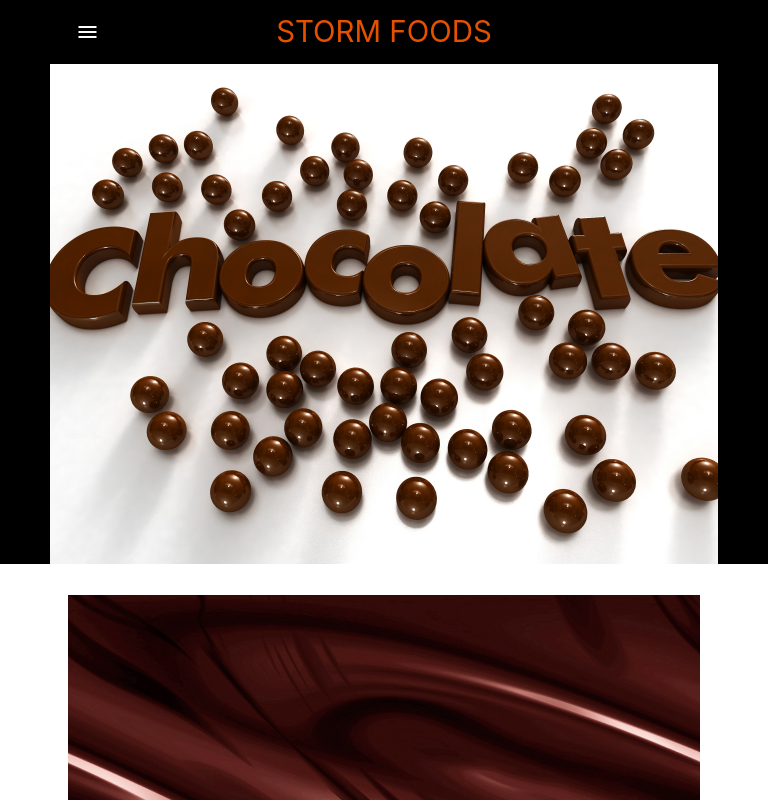
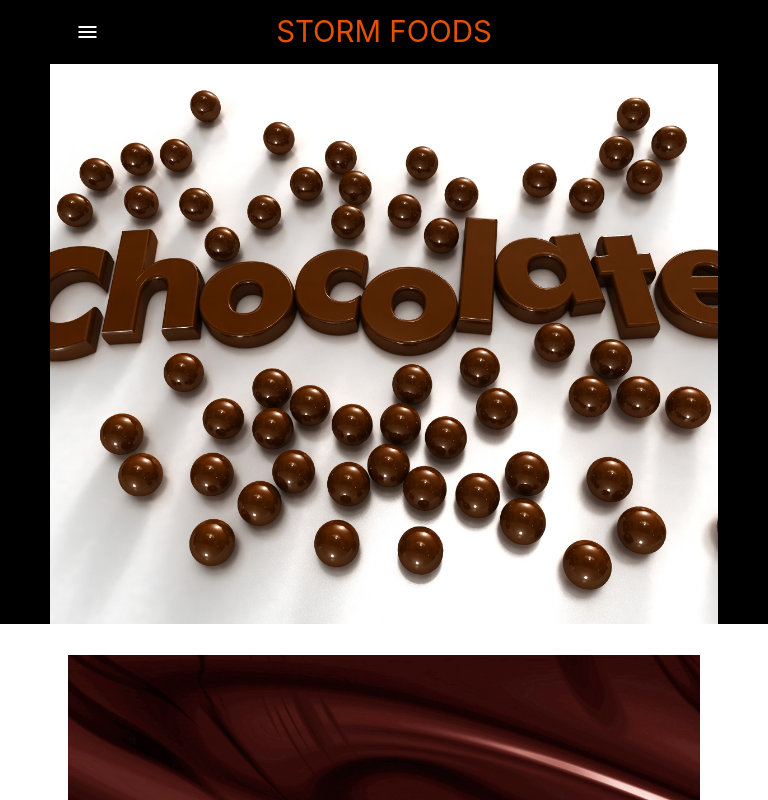
Before and after one commit to JustZion/JustZion.github.io, a plain HTML site: page index.html in a window 768 px wide. Shown: the top 800 px of the page. Drawn offline with nearby package versions, Linux system fonts and the light colour scheme.

Commit message:
Update index.css

```diff
--- a/index.css
+++ b/index.css
@@ -6,15 +6,27 @@ header {
     margin: 0px 50px;
   }
 
-  @media screen and (max-width: 600px){
+  @media all and (min-width: 900px) and (max-width: 1150px){
+    header{
+      min-height: 710px;
+    }
+  }
+
+  @media all and (min-width: 700px) and (max-width: 900px){
+    header{
+      min-height: 560px;
+    }
+  }
+
+  @media all and (min-width: 300px) and (max-width: 700px){
     header{
       min-height: 300px;
     }
   }
 
-  @media screen and (max-width: 992px){
+  @media all and (min-width: 100px) and (max-width: 300px){
     header{
-      min-height: 500px;
+      min-height: 150px;
     }
   }
   .menu-large:hover {
```
